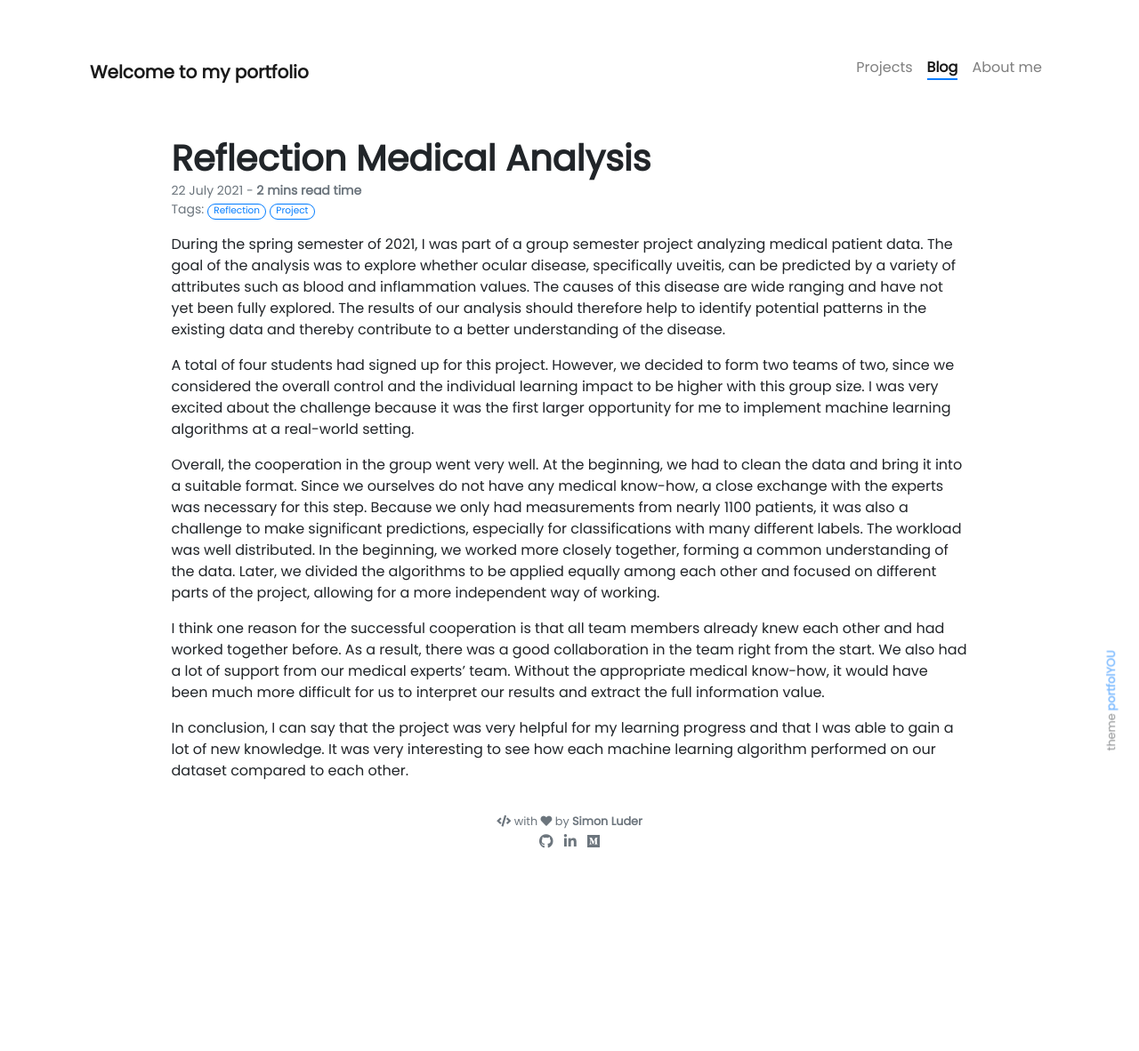
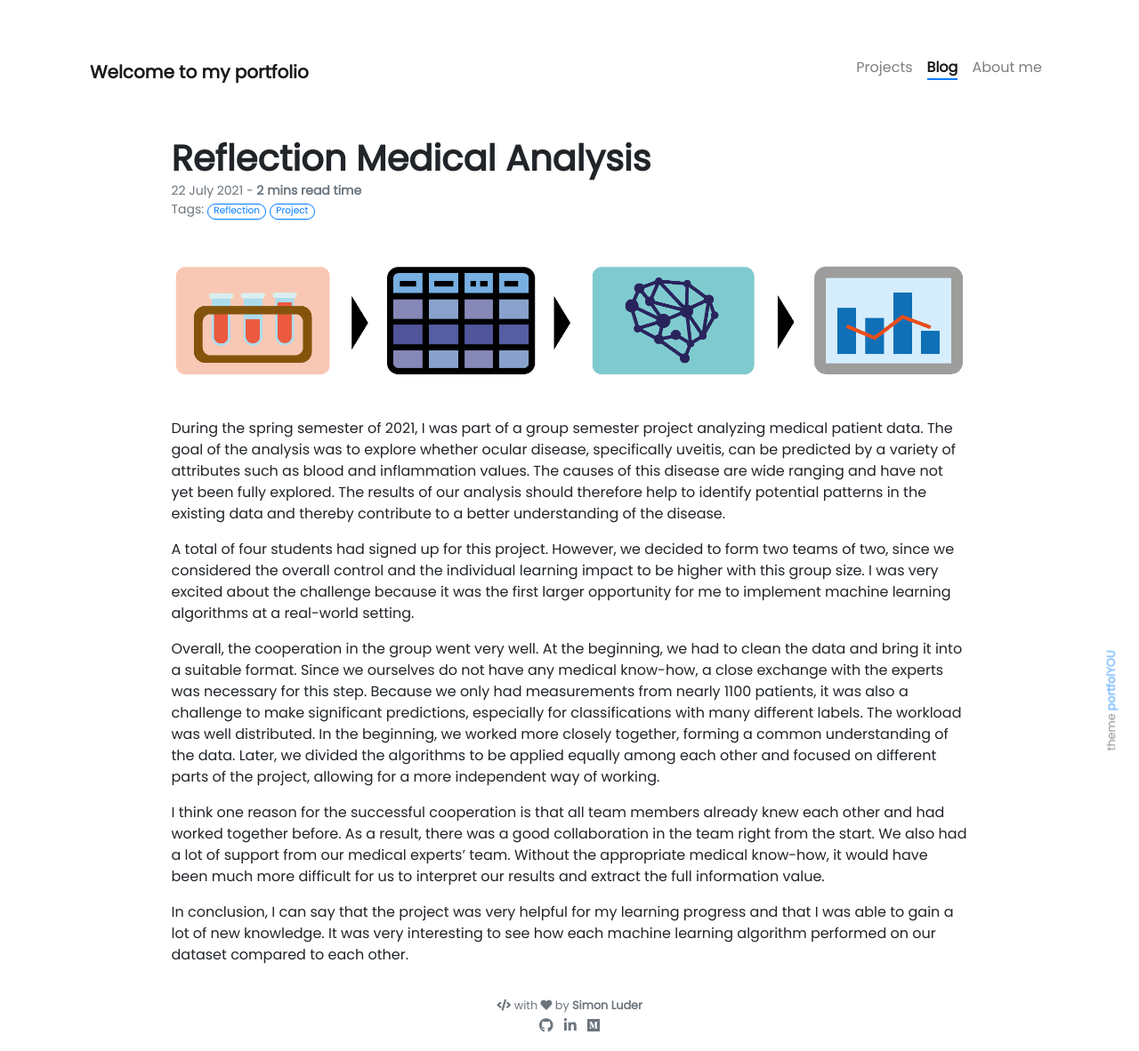
Before and after one commit to SimonLuder/simonluder.github.io, a Jekyll site: the page built from _posts/2021-07-22-reflection_medical_analysis_project.md, in a window 1280 px wide. Shown: the whole page at 89% size. Built offline with Jekyll 4.4.1, drawn with Linux system fonts in a browser that asks for light colours; nearby versions of some CDN libraries; our own code applies the rules of GitHub Pages for plain Markdown files; before the commit the page ends 975 px from its top, so only the background shows below that.

Commit message:
Add image to Medical Analysis Project Blog

```diff
--- a/_posts/2021-07-22-reflection_medical_analysis_project.md
+++ b/_posts/2021-07-22-reflection_medical_analysis_project.md
@@ -5,6 +5,8 @@ style:
 color:
 description: A reflection of the project Medical Analysis from FS21.
 ---
+
+{% include elements/figure.html image="https://github.com/SimonLuder/SimonLuder.github.io/blob/main/pictures/Medical_Zeichenfläche 1.png?raw=true" caption="" %}
 
 
 During the spring semester of 2021, I was part of a group semester project analyzing medical patient data. The goal of the analysis was to explore whether ocular disease, specifically uveitis, can be predicted by a variety of attributes such as blood and inflammation values. The causes of this disease are wide ranging and have not yet been fully explored. The results of our analysis should therefore help to identify potential patterns in the existing data and thereby contribute to a better understanding of the disease.
```
Also changed, not shown: pictures/Medical_Zeichenfläche 1.png (added).
